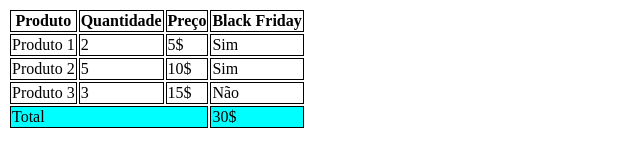
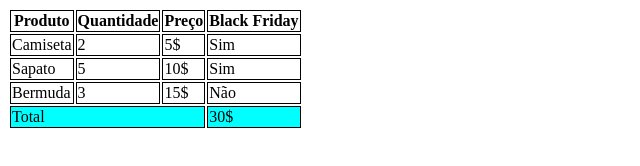
Before and after one commit to Jairo-samtos/aula-tabela, a plain HTML site: page index.html in a window 1280 px wide. Shown: the whole page, without its empty margins (0-640 px from the left). Drawn offline with Linux system fonts and the light colour scheme.

Commit message:
foram modificados os seguintes produtos, 1, 2 e 3, para, camiseta, sapato e bermuda

```diff
--- a/index.html
+++ b/index.html
@@ -31,19 +31,19 @@
 
         <tbody>
             <tr>
-                <td>Produto 1</td>
+                <td>Camiseta</td>
                 <td>2</td>
                 <td>5$</td>
                 <td>Sim</td>
             </tr>
             <tr>
-                <td>Produto 2</td>
+                <td>Sapato</td>
                 <td>5</td>
                 <td>10$</td>
                 <td>Sim</td>
             </tr>
             <tr>
-                <td>Produto 3</td>
+                <td>Bermuda</td>
                 <td>3</td>
                 <td>15$</td>
                 <td>Não</td>
```
